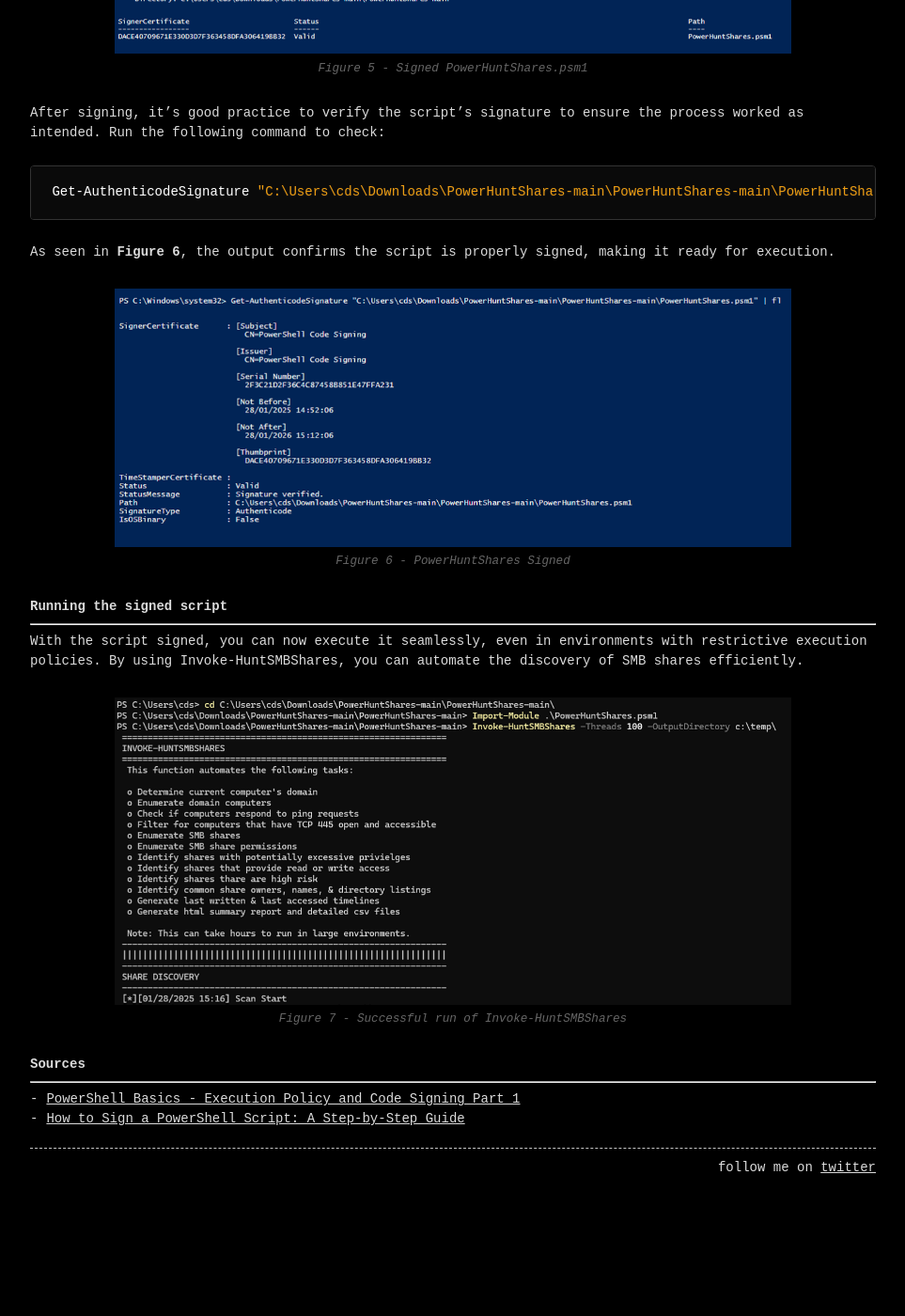
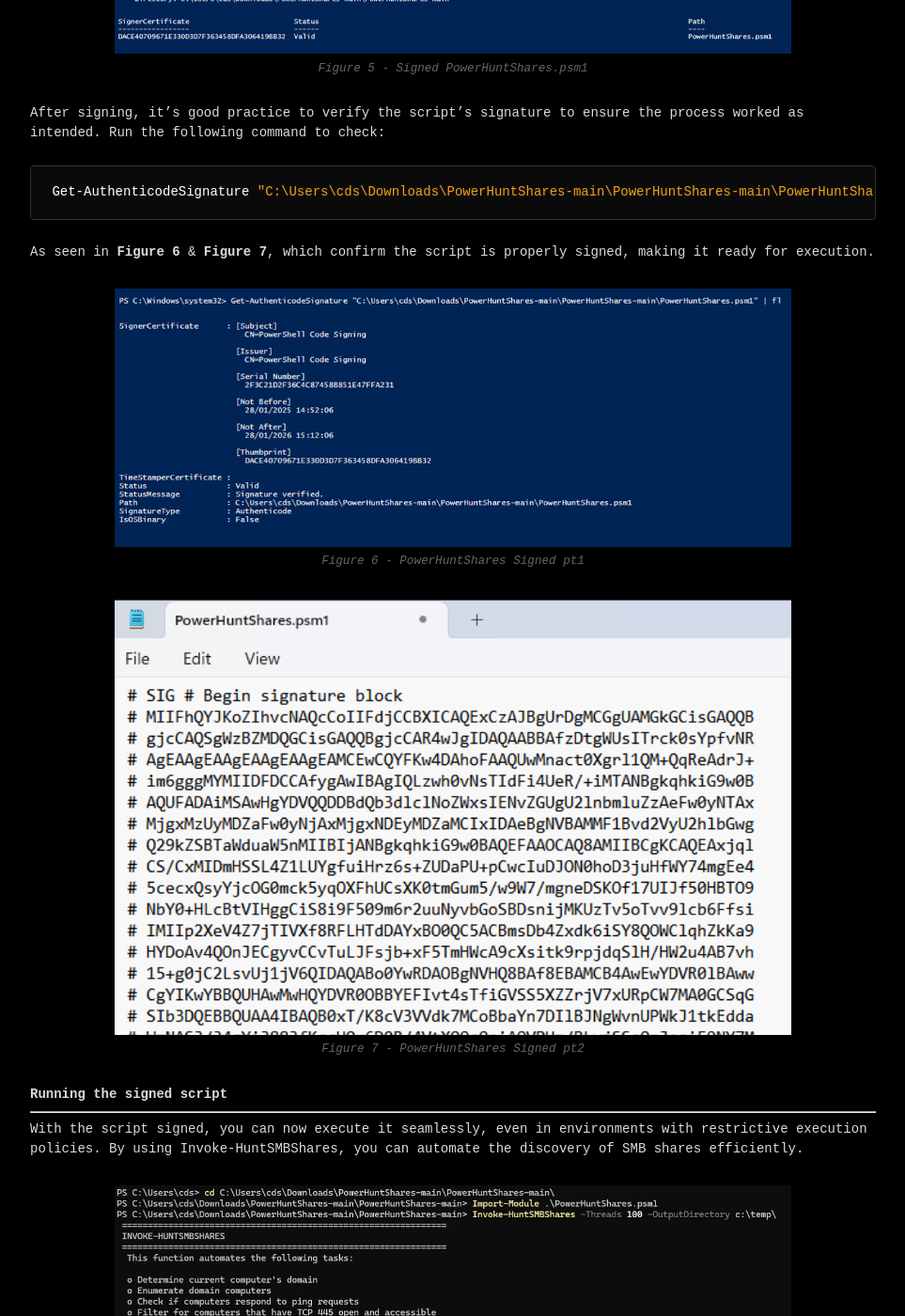
Before and after one commit to 0xSH4RKS/0xSH4RKS.github.io, a Jekyll site: the page built from _ramblings/exec_policy.md, in a window 1280 px wide and 1400 px high, scrolled down 3708 px. Shown: the whole window at 94% size, without its empty margins (158-1121 px from the left). Built offline with Jekyll 4.4.1, drawn with Linux system fonts in a browser that asks for light colours; before the commit the page ends 4981 px from its top, so only the background shows below that.

Commit message:
small fix

````diff
--- a/_ramblings/exec_policy.md
+++ b/_ramblings/exec_policy.md
@@ -123,11 +123,16 @@ After signing, it’s good practice to verify the script’s signature to ensure
 Get-AuthenticodeSignature "C:\Users\cds\Downloads\PowerHuntShares-main\PowerHuntShares-main\PowerHuntShares.psm1" | fl
 ```
 
-As seen in **Figure 6**, the output confirms the script is properly signed, making it ready for execution.
+As seen in **Figure 6** & **Figure 7**, which confirm the script is properly signed, making it ready for execution.
 
 <figure class="centered-image large">
   <img src="../assets/execution_policy/signature_check.png" style="border: 2px solid #ccc;">
-  <figcaption>Figure 6 - PowerHuntShares Signed</figcaption>
+  <figcaption>Figure 6 - PowerHuntShares Signed pt1</figcaption>
+</figure>
+
+<figure class="centered-image large">
+  <img src="../assets/execution_policy/signature_check2.png" style="border: 2px solid #ccc;">
+  <figcaption>Figure 7 - PowerHuntShares Signed pt2</figcaption>
 </figure>
 
 ## Running the signed script
````
Also changed, not shown: assets/execution_policy/signature_check2.png (added).
